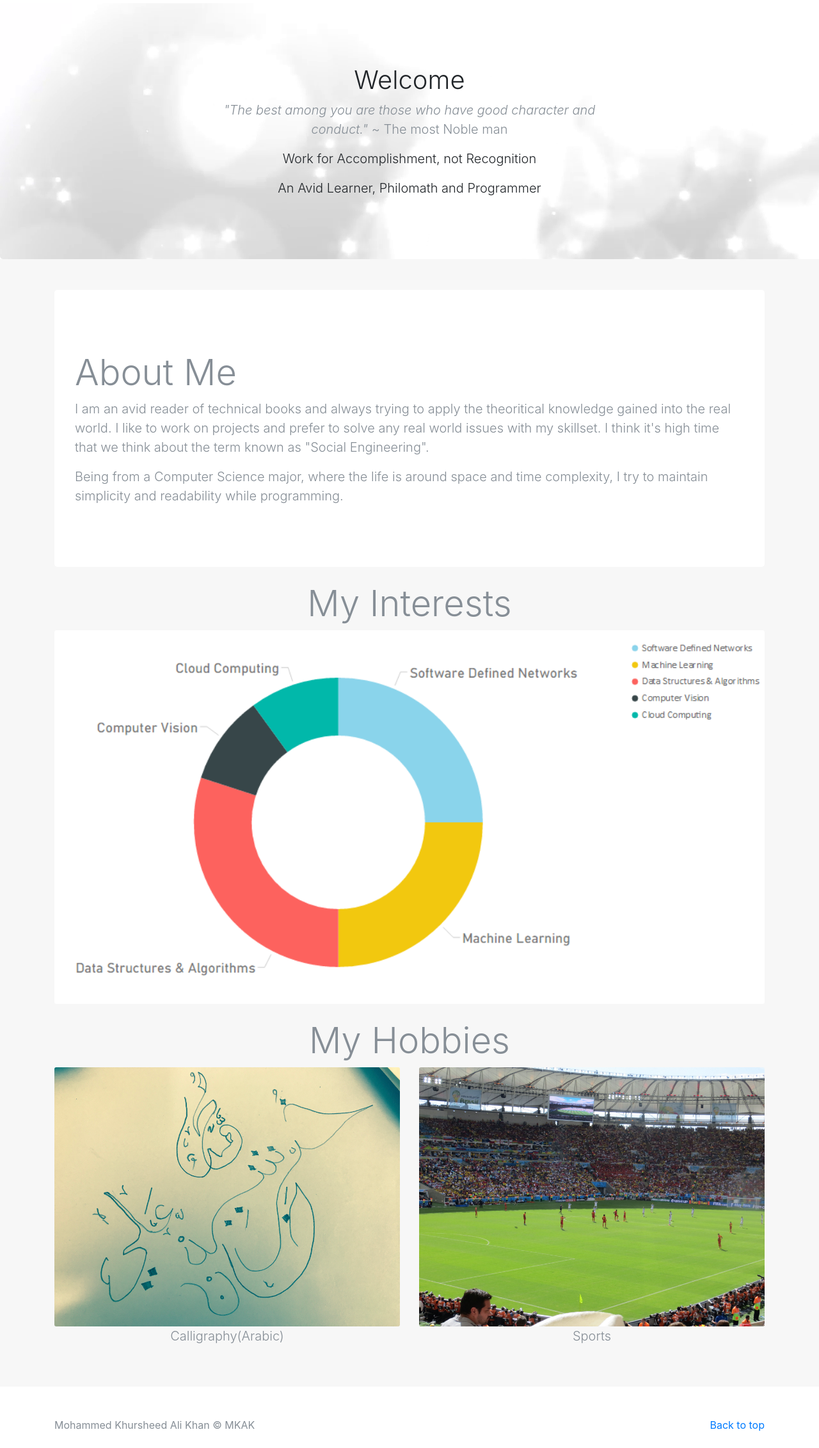
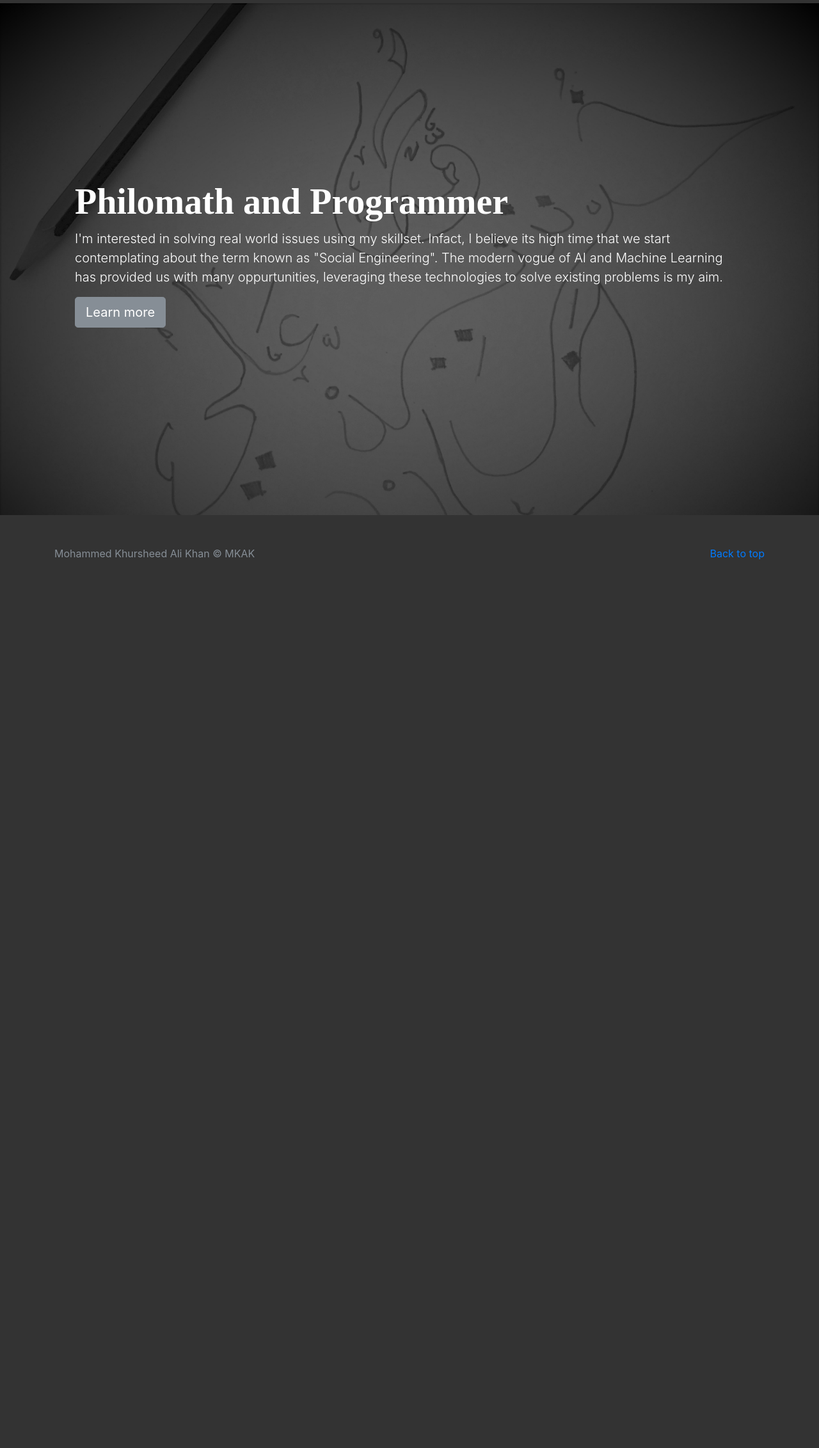
Before and after one commit to khursheedali38/Personal-Web, a Django app: page / in a window 1280 px wide. Shown: the part 72-2335 px from the top of the page at 64% size. After the commit the page ends 947 px from the top, so only its background shows below. Run offline with Django 3.2, Linux system fonts and the light colour scheme; some libraries are stand-ins or nearby versions.

Commit message:
build v1.1

```diff
--- a/personal/static/personal/css/album.css
+++ b/personal/static/personal/css/album.css
@@ -1,7 +1,54 @@
+html,
 body {
-  min-height: 75rem; /* Can be removed; just added for demo purposes */
+  height: 100%;
+  background-color: #333;
+}
+body {
+  color: #fff;
 }
 
+
+/* Extra markup and styles for table-esque vertical and horizontal centering */
+.site-wrapper {
+  display: table;
+  width: 100%;
+  height: 100%; /* For at least Firefox */
+  min-height: 100%;
+  box-shadow: inset 0 0 5rem rgba(0,0,0,.5);
+}
+.site-wrapper-inner {
+  display: table-cell;
+  vertical-align: top;
+}
+
+
+/* Padding for spacing */
+.inner {
+  padding: 2rem;
+}
+
+.inner h1{
+  font-family: "Times New Roman", Times, serif  ;
+  font-weight: 700;
+}
+
+  /* Start the vertical centering */
+  .site-wrapper-inner {
+    vertical-align: middle;
+  }
+
+  /* Handle the widths */
+  .cover-container {
+    width: 100%; /* Must be percentage or pixels for horizontal alignment */
+    text-align: center;
+  }
+}
+
+@media (min-width: 62em) {
+  .cover-container {
+    width: 42rem;
+  }
+}
 
 .navbar {
   margin-bottom: 5px;
@@ -31,7 +78,7 @@ body {
   min-height: 50rem; /* Can be removed; just added for demo purposes */
   padding-top: 3rem;
   padding-bottom: 3rem;
-  background-color: #f7f7f7;
+  background-color: #201e1e;
 }
 img {
   max-width: 100%;
@@ -44,6 +91,8 @@ img {
   padding: .75rem;
   margin-bottom: 2rem;
   border: 0;
+  background-color: #0000;
+  color:#fff;
 }
 
 .card > img {
@@ -115,6 +164,9 @@ footer p {
  * Blog name and description
  */
 
+ .blog-post {
+   color:#fff;
+ }
 .blog-header {
   padding-bottom: 1.25rem;
   margin-bottom: 2rem;
--- a/personal/templates/personal/basic.html
+++ b/personal/templates/personal/basic.html
@@ -7,13 +7,13 @@
               <div class="row">
                 <div class="card">
                   {% load staticfiles %}
-                  <img src="{% static 'personal/img/networks.png' %}" alt="Card image cap">
+                  <img src="{% static 'personal/img/Networks.jpeg' %}" alt="Card image cap">
                   <h6>TCAM Memory Utilization in SDN</h6>
                   <p class="card-text">Domain: Software Defined Networks</p>
                   <p class="card-text">Developing Memory Management Unit for POX Controller. Code on <a href="https://github.com/khursheedali38/TCAM-Utilization-in-switches">GitHub</a></p>
                 </div>
                 <div class="card">
-                  <img src="{% static 'personal/img/ML.png' %}" alt="Card image cap">
+                  <img src="{% static 'personal/img/ML.jpeg' %}" alt="Card image cap">
                   <h6>NYC Cab Trip Duration Prediction</h6>
                   <p class="card-text">Domain: Machine Learning</p>
                   <p class="card-text">Developed Random Forest Model to predict the duration of trip with an accuracy of 83%. Code on <a href="https://github.com/khursheedali38/Travel-Time-Prediction">GitHub</a></p>
--- a/personal/templates/personal/header.html
+++ b/personal/templates/personal/header.html
@@ -10,9 +10,9 @@
     <link rel="stylesheet" href="https://cdnjs.cloudflare.com/ajax/libs/font-awesome/4.7.0/css/font-awesome.min.css">
 
     {% load staticfiles %}
-    <link rel="icon" href="{% static 'personal/img/favicon.ico' %}">
+    <link rel="icon" href="{% static 'personal/img/Calligraphy.jpg' %}">
 
-    <title>Album example for Bootstrap</title>
+    <title>Khursheed Ali - Personal Website</title>
 
     <!-- Bootstrap core CSS -->
     <link href="{% static 'personal/css/bootstrap.min.css' %}" rel="stylesheet">
@@ -40,7 +40,7 @@
                 <a class="nav-link" href="/projects/">Projects</a>
               </li>
               <li class="nav-item">
-                  <a class="nav-link" href="/resume/">Resume</a>
+                  <a class="nav-link" href="/resume/" target="_blank" >Resume</a>
                 </li>
               <li class="nav-item">
                 <a class="nav-link" href="/blog/">Blog</a>
--- a/personal/templates/personal/home.html
+++ b/personal/templates/personal/home.html
@@ -1,6 +1,6 @@
 {% extends "personal/header.html" %}
 {% block content %}
-<main role="main">
+<!-- <main role="main">
 
               <section class="jumbotron text-center" style="background-image: url(static/personal/img/try.png)">
                 <div class="container">
@@ -43,5 +43,25 @@
                           </div>
                     </div>
                 </div>
-            </main>
+            </main> -->
+
+            <div class="site-wrapper">
+
+              <div class="site-wrapper-inner" style="background-image:url(static/personal/img/Cover.jpg); background-size:cover;">
+                <div class="container">
+                    <main role="main" class="inner cover">
+                        <h1 class="display-4">Philomath and Programmer</h1>
+                        <p class="lead">I'm interested in solving real world issues using my skillset. Infact, I believe its high time that we start contemplating about the term known as "Social Engineering". The modern vogue of AI and Machine Learning has provided us with many oppurtunities, leveraging these technologies to solve existing problems is my aim.</p>
+                        <p class="lead">
+                          <a href="/resume/" target="_blank" class="btn btn-lg btn-secondary">Learn more</a>
+                        </p>
+                      </main>
+
+                    </div>
+
+                  </div>
+
+                </div>
+
+
 {% endblock %}
```
Also changed, not shown: blog/templates/blog/post.html (+4 -4 lines), db.sqlite3, personal/static/personal/img/Cover.JPG (added), personal/static/personal/img/Interests.PNG (deleted), personal/static/personal/img/ML.jpeg (added), personal/static/personal/img/ML.png (deleted), personal/static/personal/img/Networks.jpeg (added), personal/static/personal/img/Sports.jpg (deleted), personal/static/personal/img/networks.png (deleted), personal/static/personal/img/try.png (deleted).
